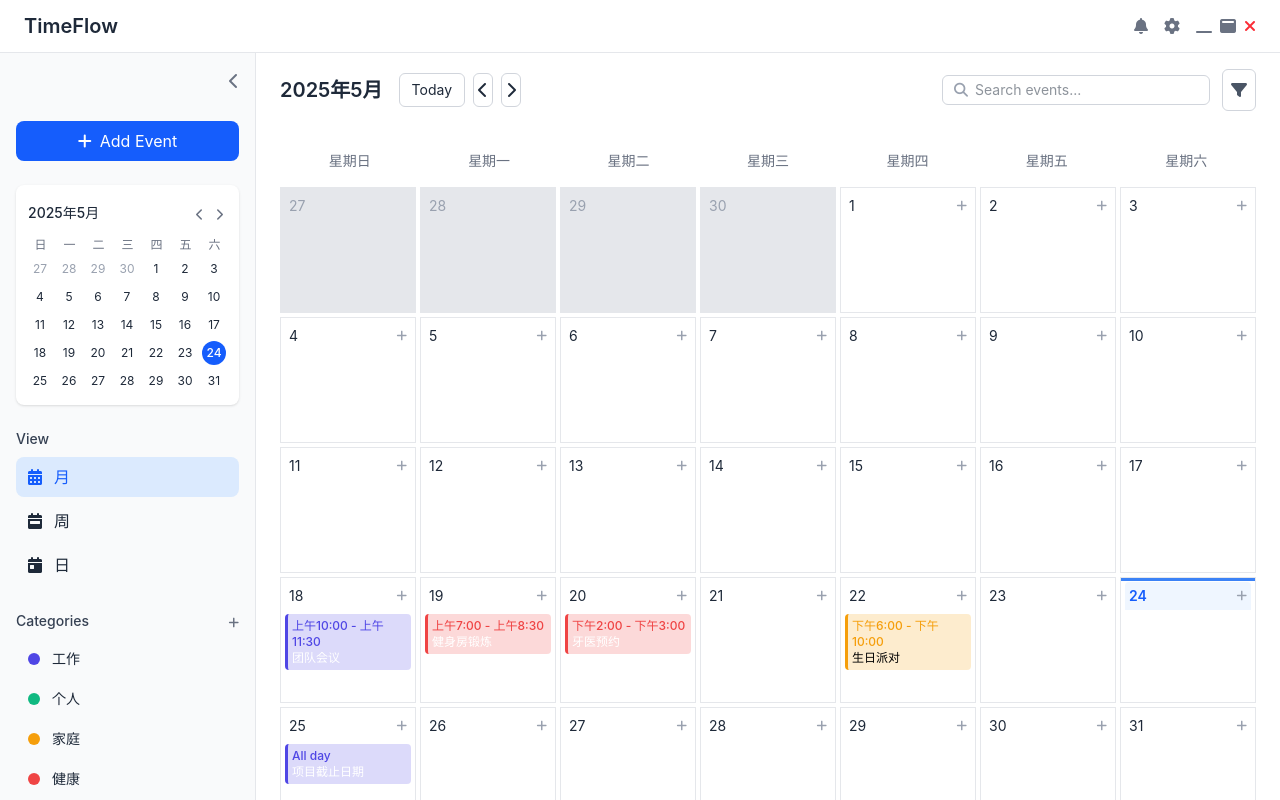
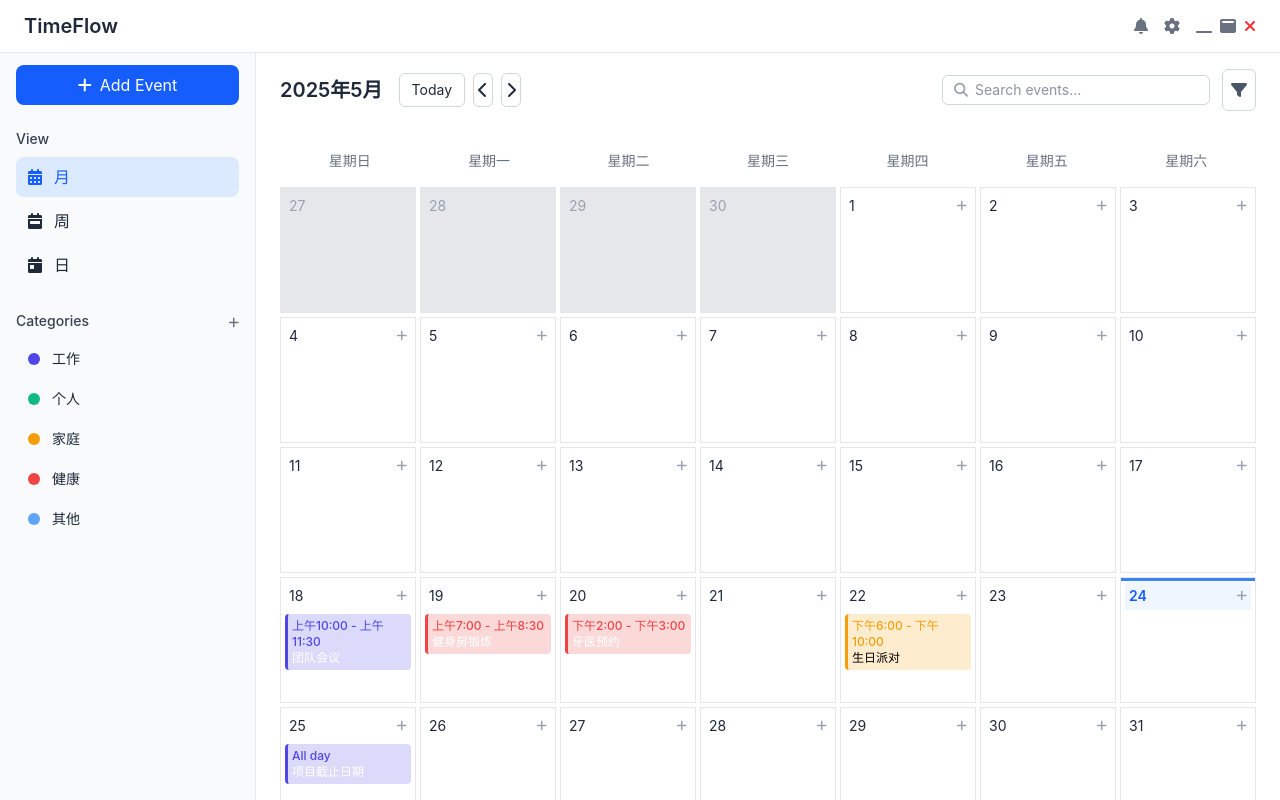
Before and after one commit to SYSU-TimeFlow/TimeFlow, a Vue app: page /#/ in a window 1280 px wide. Shown: the top 800 px of the page. Built offline with nearby package versions, Linux system fonts and the light colour scheme.

Commit message:
feat(Sidebar): 去除无用的小日历，并优化侧边栏布局
去除了经过实验后无用的小日历视图，缩进按钮调至中间，鼠标靠近才出现

```diff
--- a/src/components/MiniCalendar.vue
+++ /dev/null
@@ -1,67 +0,0 @@
-<!--
-    * @file MiniCalendar.vue
-    * @description 迷你日历组件，用于在侧边栏显示一个小日历，支持月份切换和日期选择。
-    * 当侧边栏展开时，显示完整的月份和日期网格；折叠时，仅显示月份切换按钮。
-
- -->
-<template>
-  <!-- 迷你日历根元素 -->
-  <div class="mini-calendar mx-4 my-3 bg-white rounded-lg shadow-sm p-3">
-    <!-- 迷你日历头部，包含月份显示和切换按钮 -->
-    <div :class="['flex items-center mb-2', uiStore.sidebarCollapsed ? 'justify-center' : 'justify-between']">
-      <!-- 月份年份标题，仅在侧边栏未折叠时显示 -->
-      <span v-if="!uiStore.sidebarCollapsed" class="text-sm font-medium">{{
-        uiStore.miniCalendarTitle
-      }}</span>
-      <!-- 月份切换按钮容器 -->
-      <div class="flex space-x-1">
-        <!-- 上一个月按钮 -->
-        <button
-          @click="uiStore.prevMonth"
-          class="text-gray-500 hover:text-gray-700 p-1 cursor-pointer !rounded-button whitespace-nowrap"
-        >
-          <i class="fas fa-chevron-left text-xs"></i>
-        </button>
-        <!-- 下一个月按钮 -->
-        <button
-          @click="uiStore.nextMonth"
-          class="text-gray-500 hover:text-gray-700 p-1 cursor-pointer !rounded-button whitespace-nowrap"
-        >
-          <i class="fas fa-chevron-right text-xs"></i>
-        </button>
-      </div>
-    </div>
-    <!-- 日期网格，仅在侧边栏未折叠时显示 -->
-    <div v-if="!uiStore.sidebarCollapsed" class="grid grid-cols-7 gap-1 text-center">
-      <!-- 星期表头 -->
-      <span
-        v-for="day in uiStore.weekDaysShort"
-        :key="day"
-        class="text-xs text-gray-500"
-      >
-        {{ day }}
-      </span>
-      <!-- 日期单元格 -->
-      <div
-        v-for="(day, index) in uiStore.miniCalendarDays"
-        :key="index"
-        :class="[
-          'mini-day text-xs p-1 rounded-full w-6 h-6 flex items-center justify-center cursor-pointer',
-          day.isCurrentMonth ? 'text-gray-800' : 'text-gray-400',
-          day.isToday ? 'bg-blue-100 text-blue-600 font-medium' : '',
-          day.isSelected ? 'bg-blue-600 text-white' : '',
-        ]"
-        @click="uiStore.selectDate(day.date)"
-      >
-        {{ day.dayNumber }}
-      </div>
-    </div>
-  </div>
-</template>
-
-<script setup>
-import { useUiStore } from '../stores/ui';
-
-// 使用Pinia仓库
-const uiStore = useUiStore();
-</script>
--- a/src/components/Sidebar.vue
+++ b/src/components/Sidebar.vue
@@ -1,24 +1,22 @@
-<!--
-    @file Sidebar.vue
-    @description 日历应用的侧边栏组件。
-    该组件包含添加事件按钮、迷你日历、视图选择器、分类列表以及同步状态指示器。
-    侧边栏可以展开或折叠。
--->
 <template>
   <!-- 侧边栏容器 -->
   <aside
     :class="[
-      'sidebar bg-gray-50 border-r border-gray-200 flex flex-col transition-all duration-300',
+      'sidebar bg-gray-50 border-r border-gray-200 flex flex-col transition-all duration-300 relative',
       uiStore.sidebarCollapsed ? 'w-16' : 'w-64', // 根据 sidebarCollapsed 状态动态调整宽度
     ]"
+    @mouseenter="uiStore.showToggleButton = true"
+    @mouseleave="uiStore.showToggleButton = false"
   >
     <!-- 侧边栏折叠/展开切换按钮 -->
     <button
       @click="uiStore.toggleSidebar"
       :class="[
-        'sidebar-toggle text-gray-500 hover:text-gray-700 cursor-pointer !rounded-button whitespace-nowrap transition-all',
-        uiStore.sidebarCollapsed ? 'mx-auto my-3 w-8 h-8 flex items-center justify-center rounded-full' : 'self-end p-2 m-2', // 根据折叠状态设置不同的边距
+        'sidebar-toggle text-gray-500 hover:text-gray-700 cursor-pointer absolute right-0 transition-all duration-200',
+        uiStore.sidebarCollapsed ? 'w-8 h-8 flex items-center justify-center rounded-full' : 'p-2',
+        uiStore.showToggleButton ? 'opacity-100 translate-x-0' : 'opacity-0 translate-x-4' // 悬停时显示，离开时隐藏
       ]"
+      style="top: 50%; transform: translateY(-50%);"
     >
       <i
         :class="
@@ -41,7 +39,7 @@
       <!-- 仅在侧边栏展开时显示文字 -->
     </button>
     <!-- 迷你日历组件 -->
-    <MiniCalendar />
+    <!-- <MiniCalendar /> -->
     <!-- 视图选择器组件 -->
     <ViewSelector />
     <!-- 分类列表组件 -->
@@ -64,15 +62,30 @@
 </template>
 
 <script setup>
-import MiniCalendar from "./MiniCalendar.vue";
+// import MiniCalendar from "./MiniCalendar.vue";
 import ViewSelector from "./ViewSelector.vue";
 import Categories from "./Categories.vue";
 import { useEventStore } from '../stores/event';
 import { useUiStore } from '../stores/ui';
 import { useSettingStore } from '../stores/setting';
+import { ref } from 'vue';
 
 // 使用Pinia仓库
 const eventStore = useEventStore();
 const uiStore = useUiStore();
 const settingStore = useSettingStore();
+
 </script>
+
+<style scoped>
+/* 确保按钮在侧边栏右边界处 */
+.sidebar-toggle {
+  transform: translateY(-50%); /* 垂直居中 */
+}
+
+/* 侧边栏悬停时显示按钮 */
+.sidebar:hover .sidebar-toggle {
+  opacity: 1;
+  transform: translateY(-50%) translateX(0);
+}
+</style>
--- a/src/stores/ui.ts
+++ b/src/stores/ui.ts
@@ -39,7 +39,6 @@ export const useUiStore = defineStore("ui", () => {
   const currentView = ref("month");
   const currentDate = ref(new Date());
   const selectedDate = ref(new Date());
-  const miniCalendarDate = ref(new Date());
   const sidebarCollapsed = ref(false);
   const draggedEvent = ref(null);
 
@@ -90,14 +89,6 @@ export const useUiStore = defineStore("ui", () => {
     return new Intl.DateTimeFormat("zh-CN", options).format(currentDate.value);
   });
 
-  // 迷你日历标题
-  const miniCalendarTitle = computed(() => {
-    return new Intl.DateTimeFormat("zh-CN", {
-      month: "long",
-      year: "numeric",
-    }).format(miniCalendarDate.value);
-  });
-
   // 日视图标题
   const dayViewTitle = computed(() => {
     return new Intl.DateTimeFormat("zh-CN", {
@@ -146,44 +137,6 @@ export const useUiStore = defineStore("ui", () => {
     return days;
   });
 
-  // 迷你日历的日期格子数据
-  const miniCalendarDays = computed(() => {
-    const days: MiniCalendarDay[] = [];
-    const monthStart = new Date(
-      miniCalendarDate.value.getFullYear(),
-      miniCalendarDate.value.getMonth(),
-      1
-    );
-    const monthEnd = new Date(
-      miniCalendarDate.value.getFullYear(),
-      miniCalendarDate.value.getMonth() + 1,
-      0
-    );
-    const startDate = getStartOfWeek(monthStart);
-    const endDate = getEndOfWeek(monthEnd);
-    const today = new Date();
-    today.setHours(0, 0, 0, 0);
-    const selectedDay = new Date(selectedDate.value);
-    selectedDay.setHours(0, 0, 0, 0);
-
-    let currentDay = new Date(startDate);
-    while (currentDay <= endDate) {
-      const isCurrentMonth =
-        currentDay.getMonth() === miniCalendarDate.value.getMonth();
-      const isToday = currentDay.getTime() === today.getTime();
-      const isSelected = currentDay.getTime() === selectedDay.getTime();
-      days.push({
-        date: new Date(currentDay),
-        dayNumber: currentDay.getDate(),
-        isCurrentMonth,
-        isToday,
-        isSelected,
-      });
-      currentDay.setDate(currentDay.getDate() + 1);
-    }
-    return days;
-  });
-
   // 获取周视图日期数据
   const weekViewDays = computed(() => {
     const eventStore = useEventStore();
@@ -206,6 +159,9 @@ export const useUiStore = defineStore("ui", () => {
     }
     return days;
   });
+
+  // 控制切换按钮显示状态
+  const showToggleButton = ref(false);
 
   // 获取日视图的事件数据
   const dayViewEvents = computed(() => {
@@ -287,21 +243,6 @@ export const useUiStore = defineStore("ui", () => {
     selectedDate.value = new Date();
   }
 
-  function prevMonth() {
-    miniCalendarDate.value = new Date(
-      miniCalendarDate.value.getFullYear(),
-      miniCalendarDate.value.getMonth() - 1,
-      1
-    );
-  }
-
-  function nextMonth() {
-    miniCalendarDate.value = new Date(
-      miniCalendarDate.value.getFullYear(),
-      miniCalendarDate.value.getMonth() + 1,
-      1
-    );
-  }
 
   function selectDate(date: Date) {
     selectedDate.value = new Date(date);
@@ -372,24 +313,20 @@ export const useUiStore = defineStore("ui", () => {
     currentView,
     currentDate,
     selectedDate,
-    miniCalendarDate,
     sidebarCollapsed,
     draggedEvent,
     weekDays,
     weekDaysShort,
     calendarTitle,
-    miniCalendarTitle,
     dayViewTitle,
     calendarDays,
-    miniCalendarDays,
     weekViewDays,
     dayViewEvents,
+    showToggleButton,
     toggleSidebar,
     changeView,
     navigateCalendar,
     goToToday,
-    prevMonth,
-    nextMonth,
     selectDate,
     handleDayClick,
     handleHourClick,
```
